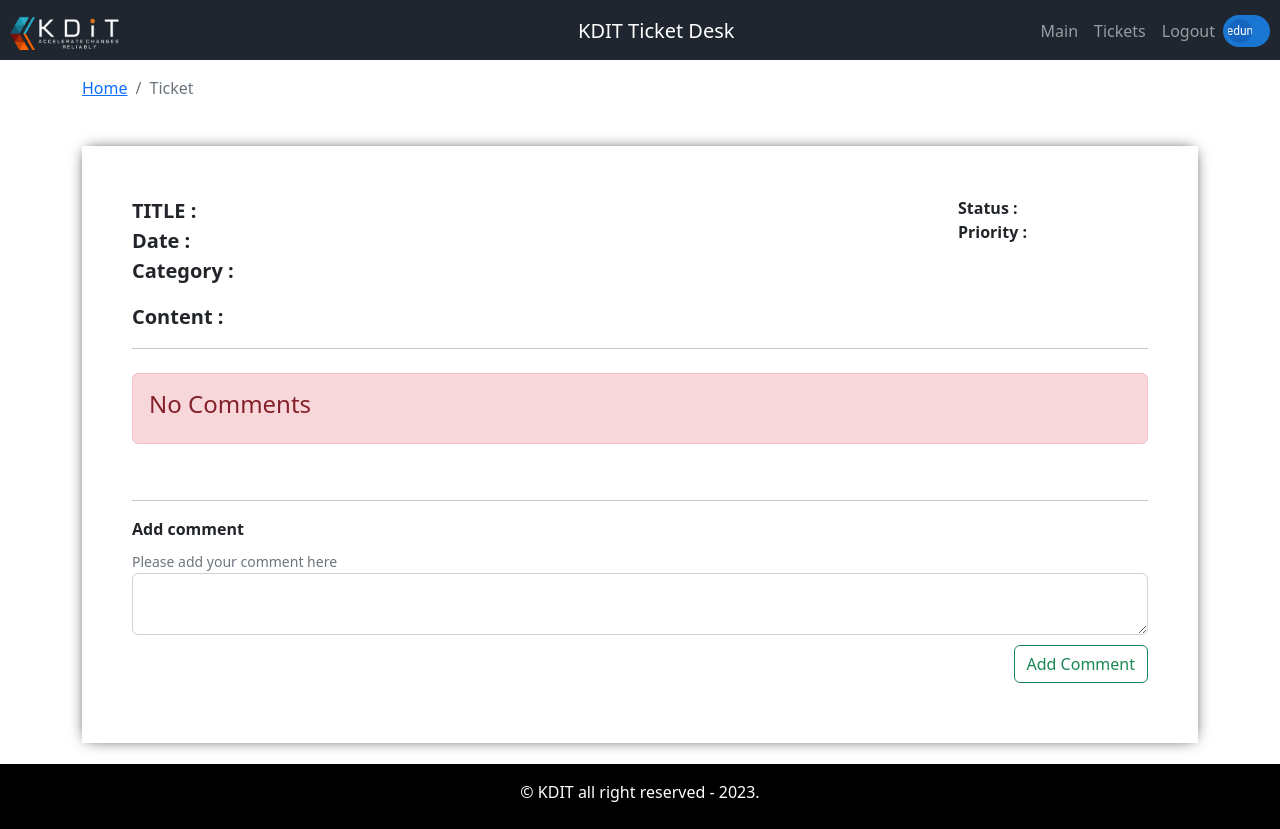
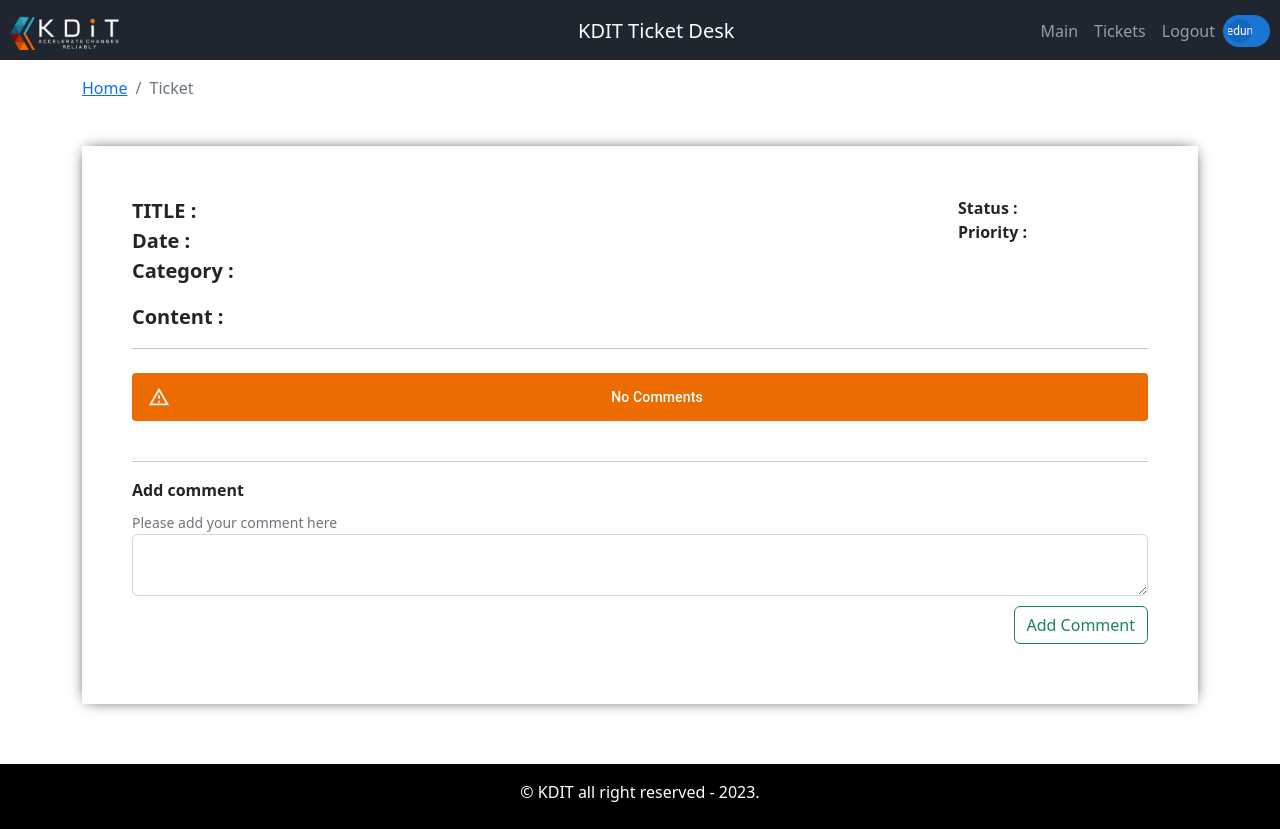
Before and after one commit to jaehokimdev/kdit-ticketing-system, a React (Create React App) app: page /ticket/1 in a window 1280 px wide. Built offline with nearby package versions, Linux system fonts and the light colour scheme.

Commit message:
changed design comment page

```diff
--- a/src/components/Comments.js
+++ b/src/components/Comments.js
@@ -1,15 +1,23 @@
 import React from "react";
 import "./Comments.css";
 import { useSelector } from "react-redux";
-import { Alert } from "react-bootstrap";
+import Alert from "@mui/material/Alert";
+import Chip from "@mui/material/Chip";
 
 export const Comments = () => {
   const { account, user } = useSelector((state) => state.users);
   const { comments } = useSelector((state) => state.tickets);
   if (comments.length === 0)
     return (
-      <Alert variant="danger">
-        <Alert.Heading className="ai-center">No Comments</Alert.Heading>
+      <Alert
+        variant="filled"
+        severity="warning"
+        sx={{
+          width: "100%",
+          "& .MuiAlert-message": { textAlign: "center", width: "inherit" },
+        }}
+      >
+        No Comments
       </Alert>
     );
   return (
@@ -25,7 +33,7 @@ export const Comments = () => {
               isCommentUser ? "comments-user mt-3" : "comments-other mt-3"
             }
           >
-            <div className="fw-bold">{cmt.Author}</div>
+            <Chip label={cmt.Author} size="small" />
             <div
               className={
                 isCommentUser
@@ -33,13 +41,19 @@ export const Comments = () => {
                   : "commentdate-other fw-bold"
               }
             >
-              <div
-                className={
-                  isCommentUser ? "comment-user mt-1" : "comment-other mt-1"
-                }
-              >
-                {cmt.comment_description}
-              </div>
+              {isCommentUser ? (
+                <Chip
+                  className={"comment-user mt-1"}
+                  label={cmt.comment_description}
+                  color="primary"
+                />
+              ) : (
+                <Chip
+                  className={"comment-other mt-1"}
+                  label={cmt.comment_description}
+                  color="success"
+                />
+              )}
               <div className="date fw-bold" style={{ fontSize: "10px" }}>
                 {cmt.creation_date &&
                   new Date(cmt.creation_date).toLocaleString()}
```
